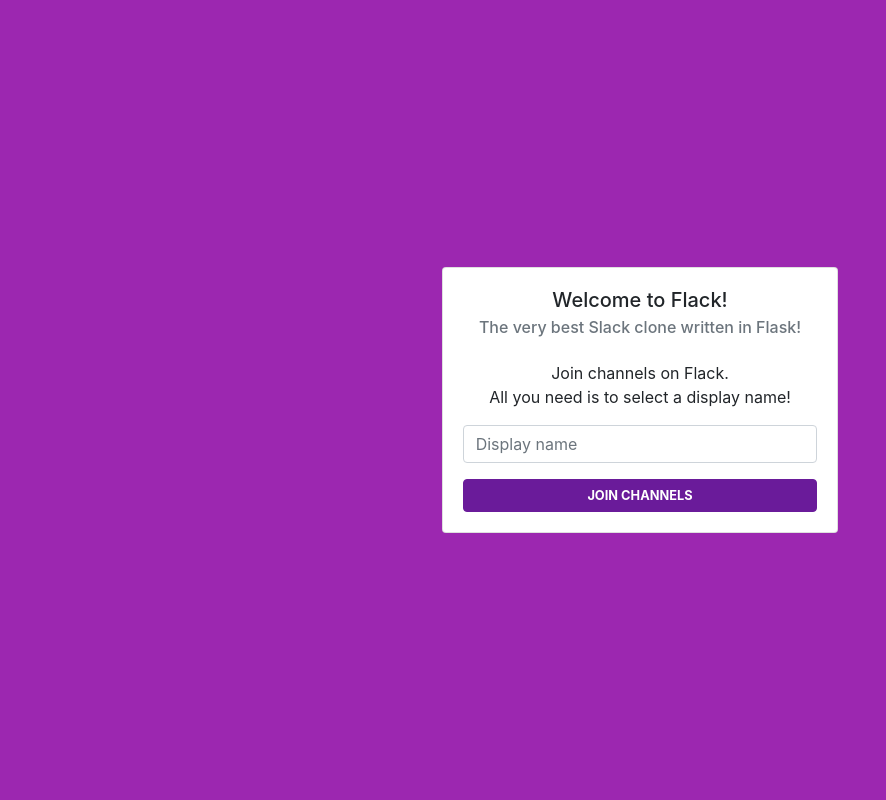
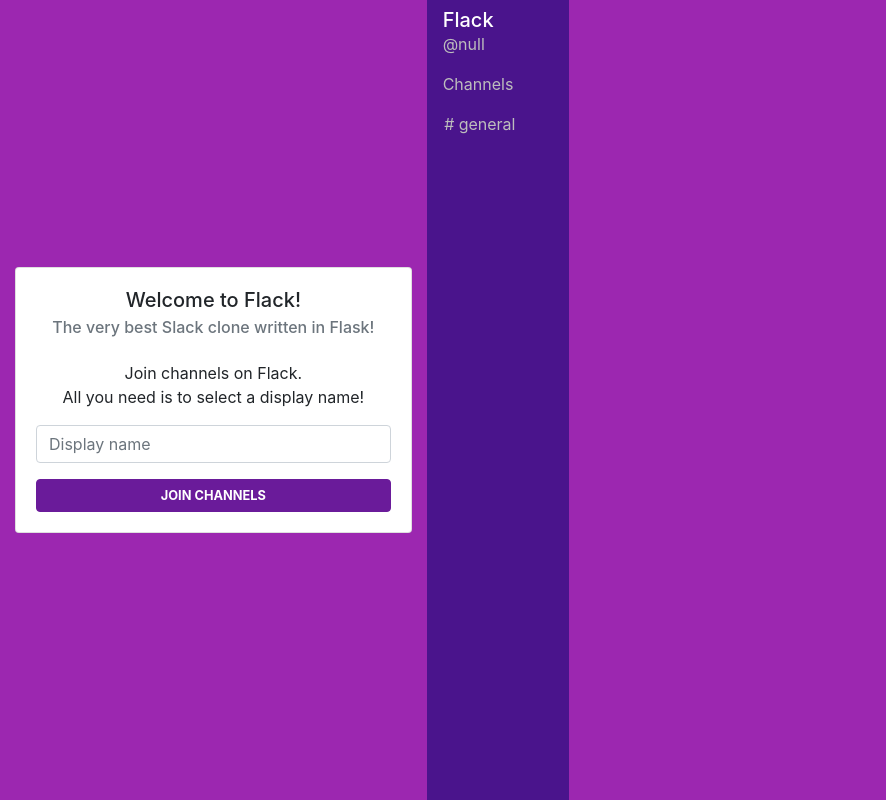
Before and after one commit to tsilvap/flack, a Flask app: page / in a window 1280 px wide. Shown: the whole page, without its empty margins (0-886 px from the left). Run offline with Flask 2, Linux system fonts and the light colour scheme; some libraries are stand-ins or nearby versions.

Commit message:
Start implementing sidebar

```diff
--- /dev/null
+++ b/static/js/index.js
@@ -0,0 +1,18 @@
+document.addEventListener('DOMContentLoaded', function () {
+    var selectDisplayNameElem = document.querySelector('.select-display-name');
+    var displayName = localStorage.getItem('displayName');
+    if (!displayName) {
+        selectDisplayNameElem.style.display = 'block';
+        var formElem = document.querySelector('#form');
+        formElem.onsubmit = function () {
+            var displayNameElem = document.querySelector('#display-name');
+            var displayName = displayNameElem.value;
+            localStorage.setItem('displayName', displayName);
+        };
+    }
+    var mainViewElem = document.querySelector('.main-view');
+    mainViewElem.style.display = 'block';
+    displayName = localStorage.getItem('displayName');
+    var displayNameElem = document.querySelector('.display-name');
+    displayNameElem.innerHTML = "@" + displayName;
+});
--- a/static/scss/index.scss
+++ b/static/scss/index.scss
@@ -1,8 +1,11 @@
 @import '../../node_modules/bootstrap/scss/_functions';
 @import '../../node_modules/bootstrap/scss/_variables';
 
+$gray-400: #bdbdbd;
+
 $purple-500: #9c27b0;
 $purple-800: #6a1b9a;
+$purple-900: #4a148c;
 
 $theme-colors: (
   'primary': $purple-800
@@ -23,9 +26,33 @@
   justify-content: center;
 }
 
+.select-display-name {
+  display: none;
+}
+
 .btn-select-name {
   width: 100%;
   font-size: 0.8rem;
   font-weight: bold;
   text-transform: uppercase;
 }
+
+.main-view {
+  display: none;
+  width: 100%;
+}
+
+.sidebar {
+  background-color: $purple-900;
+  color: $gray-400;
+
+  h5 {
+    color: white;
+    margin: 0;
+  }
+
+  ul {
+    list-style-type: '# ';
+    padding-left: 1em;
+  }
+}
--- a/templates/index.html
+++ b/templates/index.html
@@ -8,13 +8,15 @@
 
   <link rel="stylesheet" href="{{ url_for('static', filename='css/index.css') }}">
 
+  <script src="{{ url_for('static', filename='js/index.js') }}"></script>
+
   <title>Flack</title>
 </head>
 
 <body>
   <div class="root">
 
-    <div class="col-12 col-sm-10 col-lg-6 col-xl-4">
+    <div class="col-12 col-sm-10 col-lg-6 col-xl-4 select-display-name">
       <div class="card text-center">
         <div class="card-body">
           <h5 class="card-title">Welcome to Flack!</h5>
@@ -23,12 +25,28 @@
             Join channels on Flack.<br>
             All you need is to select a display name!
           </p>
-          <form action="">
+          <form id="form">
             <div class="form-group">
-              <input type="text" class="form-control" id="displayName" placeholder="Display name">
+              <input type="text" class="form-control" id="display-name" placeholder="Display name">
             </div>
             <button type="submit" class="btn btn-primary btn-select-name">Join channels</button>
           </form>
+        </div>
+      </div>
+    </div>
+
+    <div class="main-view h-100">
+      <div class="row no-gutters h-100">
+        <div class="col-2 h-100">
+          <div class="sidebar h-100 px-3 py-2">
+            <h5>Flack</h5>
+            <p class="display-name">Yura</p>
+
+            <p>Channels</p>
+            <ul>
+              <li>general</li>
+            </ul>
+          </div>
         </div>
       </div>
     </div>
```
Also changed, not shown: static/ts/index.ts (added, +32 -0 lines), static/css/index.css, 1 other file.
